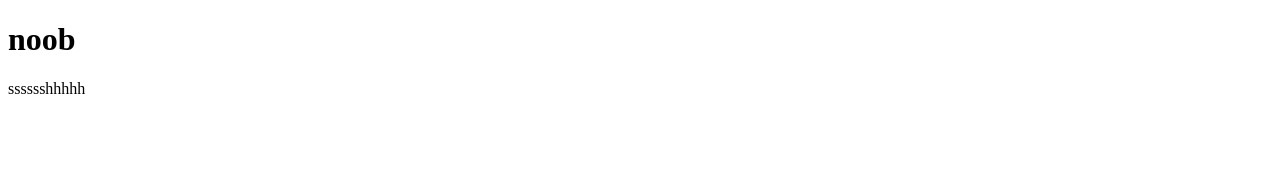
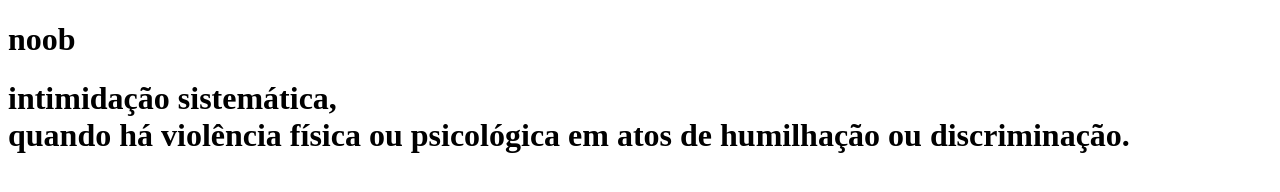
Before and after one commit to Migelgostadepinto/Migelgostadepinto.github.io, a plain HTML site: page index.html in a window 1280 px wide. Drawn offline with Linux system fonts and the light colour scheme.

Commit message:
texto ok

```diff
--- a/index.html
+++ b/index.html
@@ -7,6 +7,7 @@
 </head>
 <body>
     <h1>noob</h1>
-    sssssshhhhh
+    <h1>intimidação sistemática,<Br>
+     quando há violência física ou psicológica em atos de humilhação ou discriminação.</h1>
 </body>
 </html>
```
